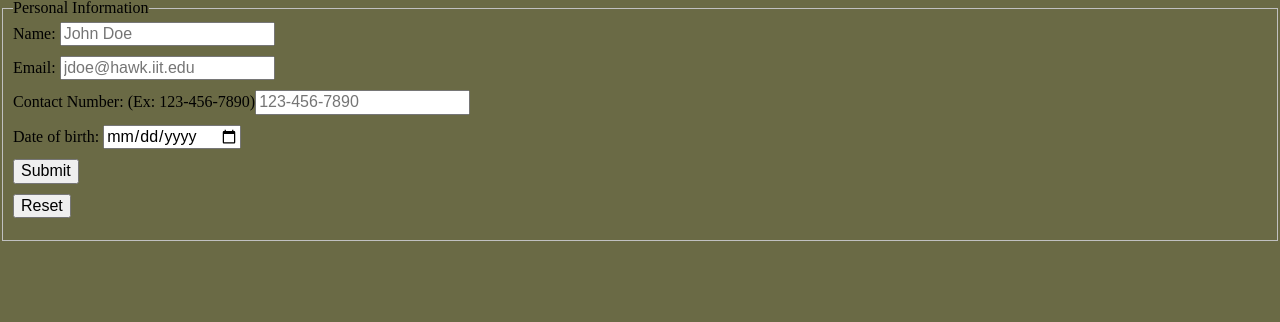
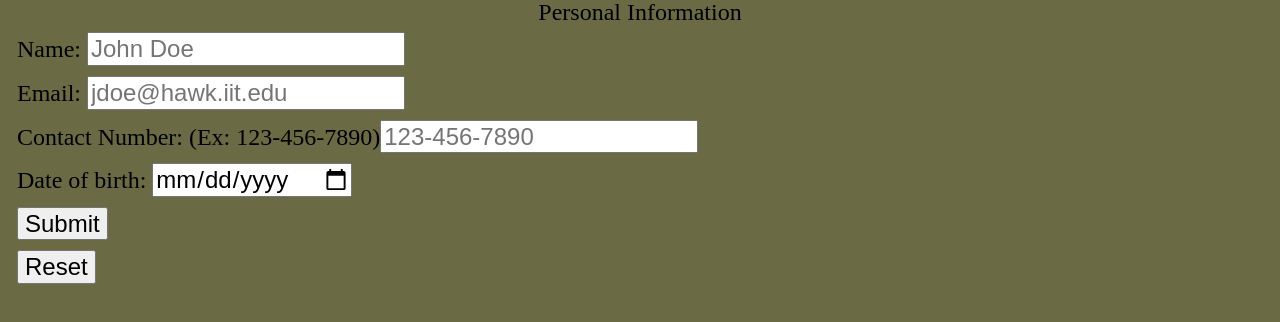
Before and after one commit to ITMD-362-Fall2021-JosephKim/lab2, a plain HTML site: page index.html in a window 1280 px wide. Drawn offline with Linux system fonts and the light colour scheme.

Commit message:
Update screen.css
Add css for legend and fieldset

```diff
--- a/css/screen.css
+++ b/css/screen.css
@@ -3,9 +3,15 @@ html {
 	background-color: #6a6a45;
 }
 
+fieldset {
+	font-size: 24px;
+	text-align: 21px;
+	border: #000000;
+}
 
-
-
+legend {
+	text-align:center;
+}
 
 div {
   margin-bottom: 10px;
```
